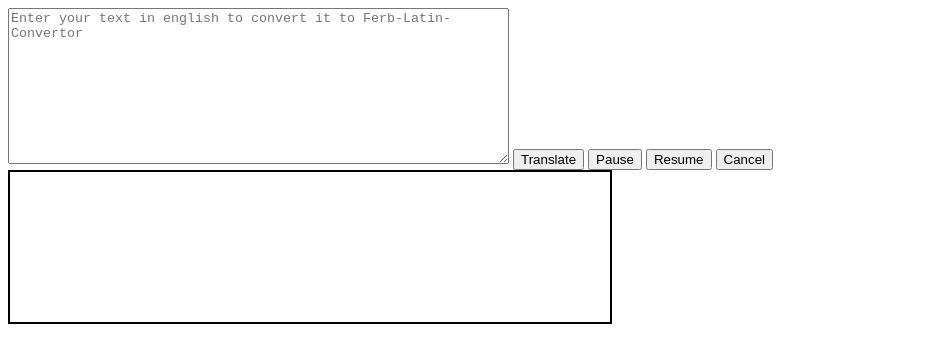
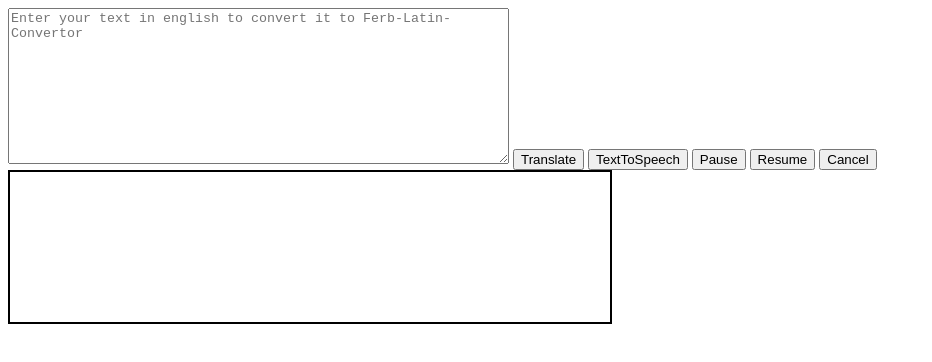
Before and after one commit to iApurvJha/Ferb-Latin-Convertor, a plain HTML site: page index.html in a window 1280 px wide. Shown: the whole page, without its empty margins (0-932 px from the left). Drawn offline with Linux system fonts and the light colour scheme.

Commit message:
added-textToSpeechButton

```diff
--- a/app.js
+++ b/app.js
@@ -1,6 +1,7 @@
 var textarea = document.querySelector("#textarea")
 var btntranslate = document.querySelector("#btn-translate")
 var output = document.querySelector("#output")
+var btndtextToSpeech = document.querySelector("#btn-textToSpeech")
 var pause = document.querySelector("#pause")
 var resume = document.querySelector("#resume")
 var cancel = document.querySelector("#cancel")
@@ -45,6 +46,7 @@ function FerbLatin(){
     .catch(errorHandler)
 }
 
+btndtextToSpeech.addEventListener("click",textToSpeech)
 btntranslate.addEventListener("click",FerbLatin)
 pause.addEventListener("click",pauseSpeech)
 resume.addEventListener("click",resumeSpeech)
--- a/index.html
+++ b/index.html
@@ -14,6 +14,9 @@
     <button id="btn-translate" >
         Translate
     </button>
+    <button id="btn-textToSpeech">
+        TextToSpeech
+    </button>
     <button id="pause">
         Pause
     </button>
```
